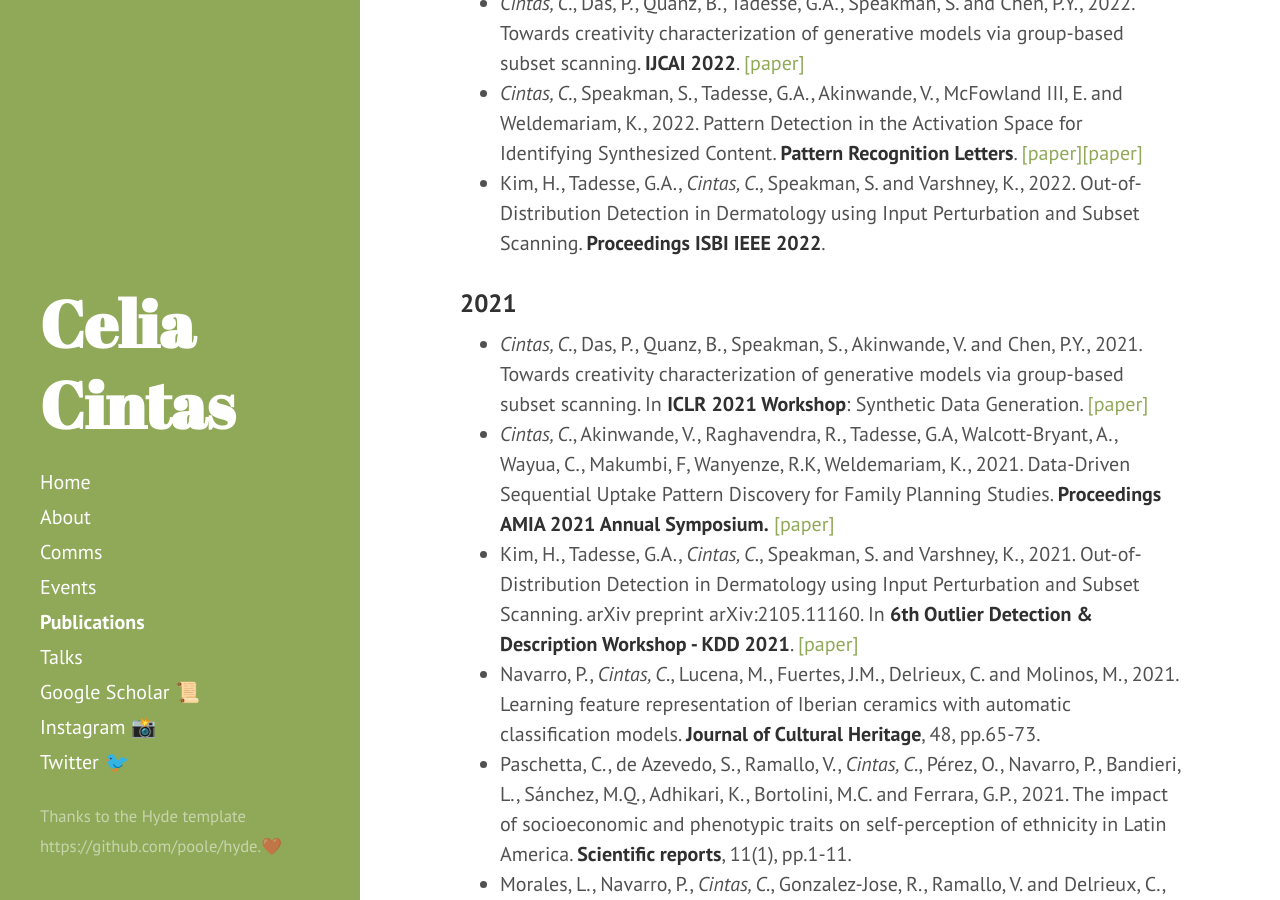
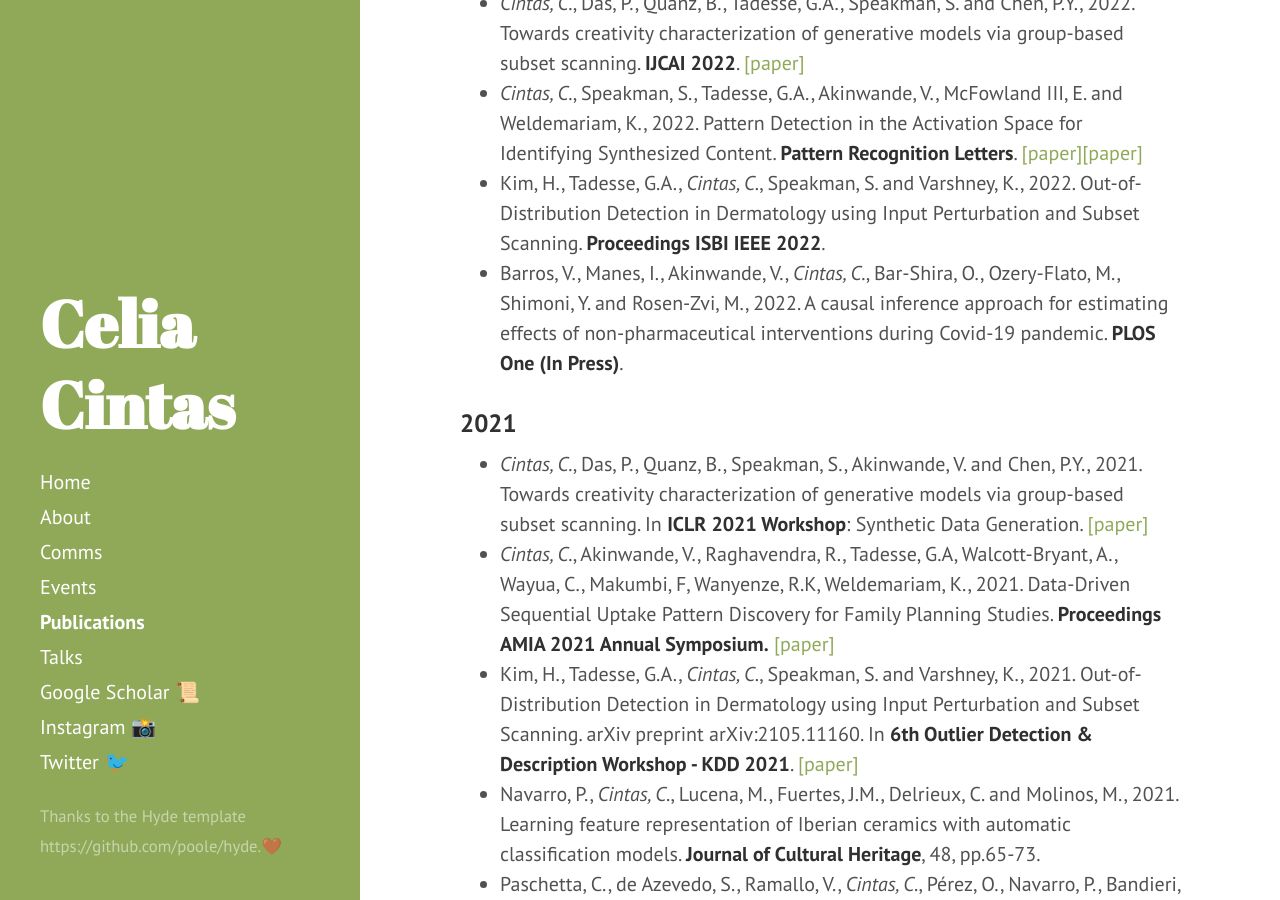
Before and after one commit to celiacintas/celiacintas.github.io, a Jekyll site: the page built from publications.md, in a window 1280 px wide and 900 px high, scrolled down 361 px. Built offline with Jekyll 4.4.1, drawn with Linux system fonts in a browser that asks for light colours.

Commit message:
Update publications.md

```diff
--- a/publications.md
+++ b/publications.md
@@ -11,6 +11,7 @@ title: Publications
 * *Cintas, C.*, Das, P., Quanz, B., Tadesse, G.A., Speakman, S. and Chen, P.Y., 2022. Towards creativity characterization of generative models via group-based subset scanning. **IJCAI 2022**. [[paper]](https://www.ijcai.org/proceedings/2022/0683.pdf)
 * *Cintas, C.*, Speakman, S., Tadesse, G.A., Akinwande, V., McFowland III, E. and Weldemariam, K., 2022. Pattern Detection in the Activation Space for Identifying Synthesized Content. **Pattern Recognition Letters**. [[paper]](https://arxiv.org/pdf/2105.12479.pdf)[[paper]](https://www.sciencedirect.com/science/article/pii/S0167865521004372)
 * Kim, H., Tadesse, G.A., *Cintas, C.*, Speakman, S. and Varshney, K., 2022. Out-of-Distribution Detection in Dermatology using Input Perturbation and Subset Scanning. **Proceedings ISBI IEEE 2022**.
+* Barros, V., Manes, I., Akinwande, V., *Cintas, C.*, Bar-Shira, O., Ozery-Flato, M., Shimoni, Y. and Rosen-Zvi, M., 2022. A causal inference approach for estimating effects of non-pharmaceutical interventions during Covid-19 pandemic. **PLOS One (In Press)**.
 
 
 ### 2021
@@ -50,7 +51,7 @@ title: Publications
 
 ### 2017
 
-*  Quinto-Sánchez, M., *Cintas, C.*, Silva de Cerqueira, C.C., Ramallo, V., Acuña-Alonzo, V., Adhikari, K., Castillo, L., Gomez-Valdés, J., Everardo, P., De Avila, F. and Hünemeier, T., 2017. Socioeconomic status is not related with facial fluctuating asymmetry: evidence from Latin-American populations. **PloS one**, 12(1), p.e0169287. [[paper]](https://journals.plos.org/plosone/article?id=10.1371/journal.pone.0169287#:~:text=We%20report%20significant%20relationships%20between,statistical%20relationship%20with%20facial%20asymmetry.)
+*  Quinto-Sánchez, M., *Cintas, C.*, Silva de Cerqueira, C.C., Ramallo, V., Acuña-Alonzo, V., Adhikari, K., Castillo, L., Gomez-Valdés, J., Everardo, P., De Avila, F. and Hünemeier, T., 2017. Socioeconomic status is not related with facial fluctuating asymmetry: evidence from Latin-American populations. **PLOS One**, 12(1), p.e0169287. [[paper]](https://journals.plos.org/plosone/article?id=10.1371/journal.pone.0169287#:~:text=We%20report%20significant%20relationships%20between,statistical%20relationship%20with%20facial%20asymmetry.)
 * *Cintas, C.*, Quinto-Sánchez, M., Acuña, V., Paschetta, C., De Azevedo, S., de Cerqueira, C.C.S., Ramallo, V., Gallo, C., Poletti, G., Bortolini, M.C. and Canizales-Quinteros, S., 2016. Automatic ear detection and feature extraction using geometric morphometrics and convolutional neural networks. **IET Biometrics**, 6(3), pp.211-223. [[paper]](https://digital-library.theiet.org/content/journals/10.1049/iet-bmt.2016.0002)
 * de Azevedo, S., González, M.F., *Cintas, C.*, Ramallo, V., Quinto-Sánchez, M., Márquez, F., Hünemeier, T., Paschetta, C., Ruderman, A., Navarro, P. and Pazos, B.A., 2017. Nasal airflow simulations suggest convergent adaptation in Neanderthals and modern humans. **PNAS** - Proceedings of the National Academy of Sciences, 114(47), pp.12442-12447. [[paper]](https://www.pnas.org/content/114/47/12442.short)
 
```
